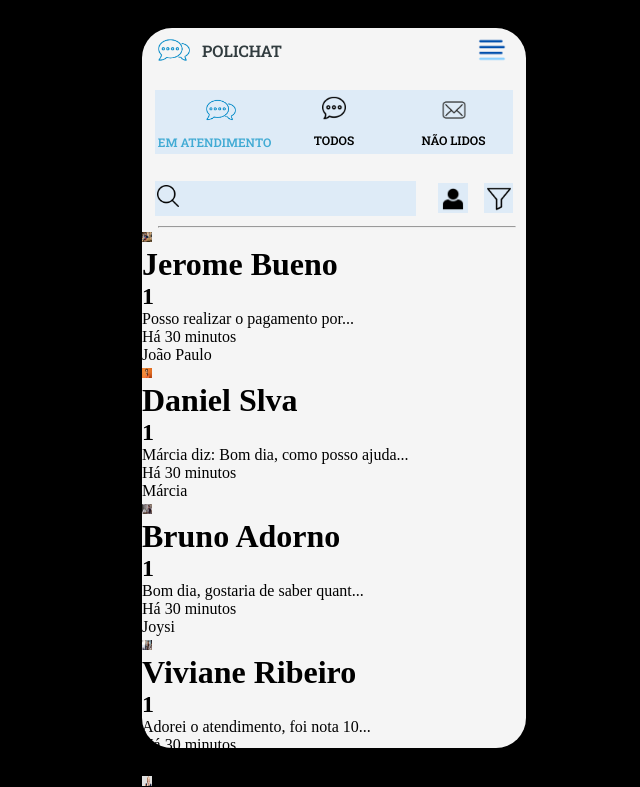
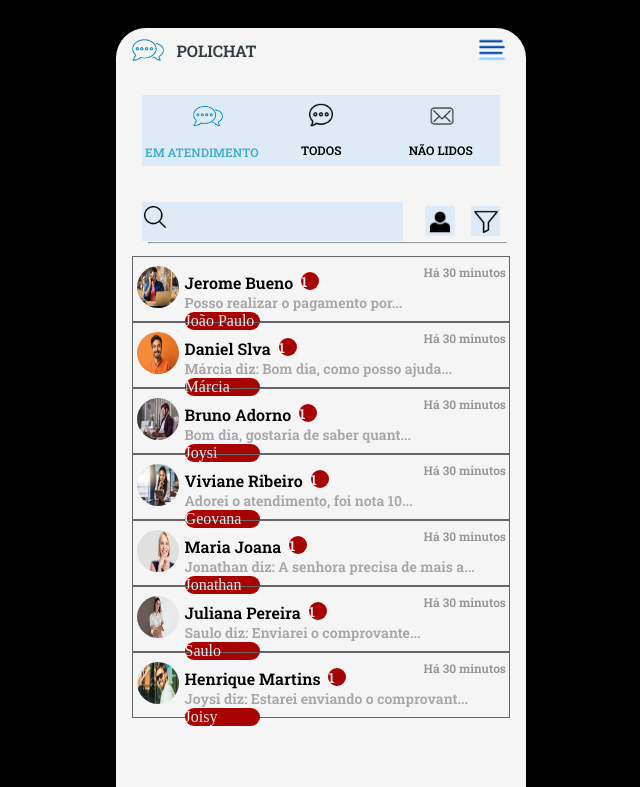
Before and after one commit to vitorkolle/polichat, a plain HTML site: page index.html in a window 1280 px wide. Shown: the top 787 px of the page, without its empty margins (234-874 px from the left). Drawn offline with Linux system fonts and the light colour scheme.

Commit message:
estrutura do caht finalizada

```diff
--- a/app.js
+++ b/app.js
@@ -69,12 +69,15 @@
 
     const nome = document.createElement('h1')
     nome.textContent = info.nome
+    nome.classList.add('nome')
 
     const quantidade = document.createElement('h2')
     quantidade.textContent = info.quantidade
+    quantidade.classList.add('qtd')
 
     const mensagem = document.createElement('span')
     mensagem.textContent = info.mensagem
+    mensagem.classList.add('msg')
 
     const contato = document.createElement('div')
     contato.textContent = info.contato
--- a/style.css
+++ b/style.css
@@ -3,6 +3,7 @@
 padding: 0;
     margin: 0;
     box-sizing: border-box;
+    z-index: -2;
 }
 body{
     background-color: black;
@@ -11,8 +12,8 @@
 /*menu suoerior*/
 .plataforma{
     position: absolute;
-    width: 30%;
-    height: 90%;
+    width: 32%;
+    height: 100%;
     background-color: rgb(245, 245, 245);
     right: 65vh;
     top: 28px;
@@ -177,29 +178,85 @@
 }
 /*linha que divide o menu dos chats*/
 hr{
-    margin-top: -25vh;
-    margin-left: 2vh;
+    margin-top: -28vh;
+    margin-left: 4vh;
    width: 28vw;
+   margin-bottom: 12px;
 }
 
 /*estlização dos chats*/
+.container-cards{
+    align-items: center;
+    justify-content: center;
+    padding-inline: 16px;
+
+}
 .img{
-width: 10px;
-height: 10px;
+width: 42px;
+height: 42px;
+border-radius: 50%;
+position: absolute;
+margin-left: 4px;
+margin-top: 2px;
 
 }
 
 .contato-cliente{
+    width: 20%;
+    margin-left: 4vw;
+    margin-bottom: -2vh;
+    background-color: rgb(167, 3, 3);
+    color: rgb(233, 233, 233);
+    border-radius: 10px;
+    align-items: center;
+    justify-content: center;
+    z-index: 1;
 
 }
 
 .tempo{
-
+    position: absolute;
+    left: 24vw;
+    margin-top: -6vh;
+    margin-right: 1vw;
+    font-size: 12px;
+    font-family: 'Roboto Slab', serif;
+    color: rgb(146, 149, 151);
 
 }
-.p4.p1{
+
+.p1{
+    font-size: 8px;
+    margin-left: 4vw;
+    margin-top: 1vh;
+    display: flex;
+    column-gap: 8px;
+    color:rgb(0, 0, 0);
+    font-family: 'Roboto Slab', serif;
+}
+
+.qtd{
+    width: 18px;
+    height: 18px;
+    background-color: rgb(167, 3, 3);
+    color: rgb(233, 233, 233);
+    border-radius: 50%;
+    font-size: 14px;
+    justify-content: end;
+}
+.msg{
+    font-size: 14px;
+    margin-left: 4vw;
+    color:rgb(167, 165, 165);
+    font-family: 'Roboto Slab', serif;
+    z-index: -2;
 
 }
+
 .card{
-
+    width: 100%;
+    height: 32%;
+    border: .5px solid rgb(102, 102, 102);
+    padding-block: 7px;
+    z-index: -1;
 }
```
Also changed, not shown: index.html (+1 -0 lines).
